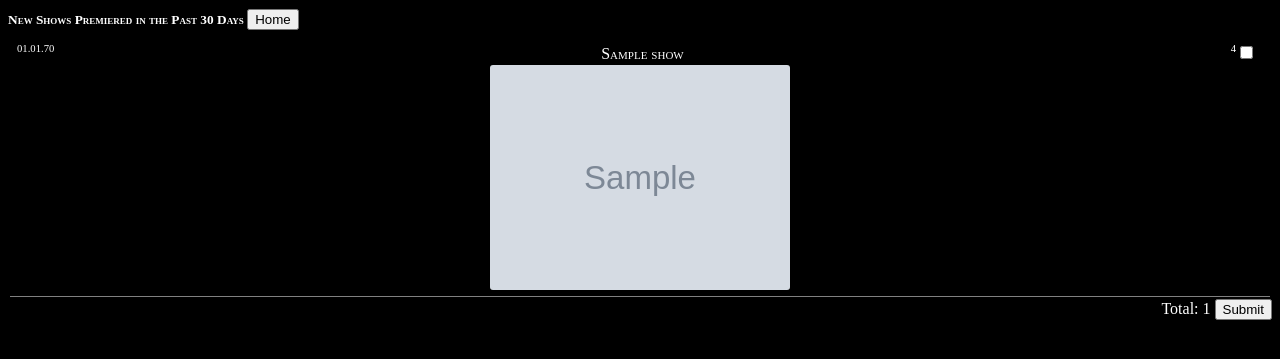
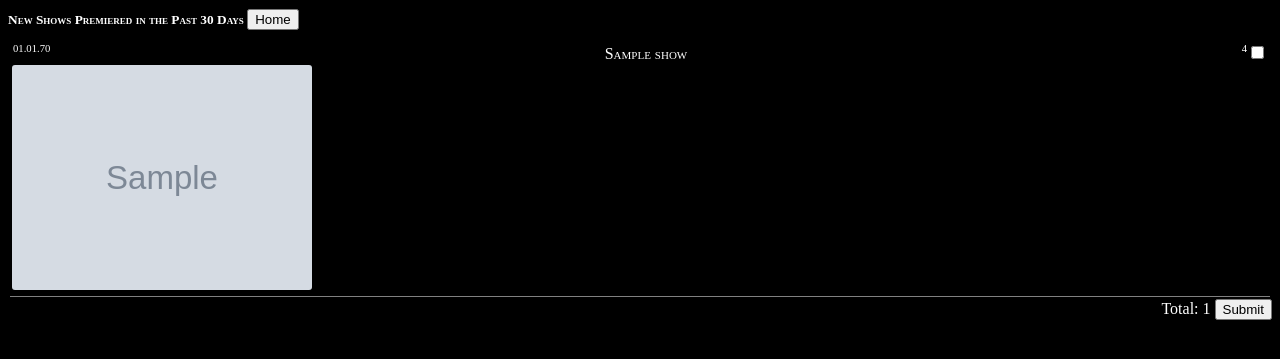
Before and after one commit to user77553/tvmaze-shows-crud, a PHP site: page / in a window 1280 px wide. Shown: the top 359 px of the page. Run offline with PHP 8.4, Linux system fonts and the light colour scheme; tables that the repository leaves empty or names only in its code hold one stand-in row (values such as "Sample post"); grey boxes marked "Sample" are stand-in pictures; data that the repository does not hold is empty.

Commit message:
Cosmetics for shows

```diff
--- a/index.php
+++ b/index.php
@@ -267,14 +267,14 @@ function print_premiers() {
 
        <form id="form1" action="index.php" method="post">
         <table>
-<?php   foreach ($Premiers as $Key=>$Value) {
-        	   if($i%4==0) echo '</tr><tr>'; ?>
-        	   <td class="main">
-        	    <div class="date"><?=date('d.m.y',strtotime($Value['premiered']))?></div>
-             <div class='name'><?=$Value['Name']?></div>
-             <div class="rating"><?=$Value['rating']?> <input type="checkbox" class="checkbox1" id="iddel<?=$i?>" name="iddel[]" value="<?=$Value['TVMazeID']?>" title="Remove" /></div>
-
-            <br/>
+        <?php   foreach ($Premiers as $Key=>$Value) {
+            if( $i % 4 === 0 ) echo "          </tr>\n          <!-- row #".( ($i / 4) + 1 )." -->\n          <tr>\n"; ?>
+            <td class="main">
+               <div class="flex">
+                  <div class="date"><?=date('d.m.y',strtotime($Value['premiered']))?></div>
+                  <div class='name'><?=$Value['Name']?></div>
+                  <div class="rating"><?=$Value['rating']?> <input type="checkbox" class="checkbox1" id="iddel<?=$i?>" name="iddel[]" value="<?=$Value['TVMazeID']?>" title="Remove" /></div>
+               </div>
 <?php       if($Value['Banner']) { ?>
               <a href="<?=$Value['URL']?>" target="_new">
                 <img class="banner" src="<?=$Value['Banner']?>" title="<?=$Value['Synopsis']?>" />
--- a/shows.css
+++ b/shows.css
@@ -16,10 +16,8 @@ body {
 .main {
  padding: 2px;
  border: 0;
- text-align: center;
- width: auto;
  border-bottom: 1px solid gray;
-}
+ }
 
 .head {
  text-align: left;
@@ -32,30 +30,25 @@ h1 {
 
 .date {
  font-size: 8pt;
- display: inline;
- float: left;
- margin-left: 5px;
-}
+ margin-left: 1px;
+ }
 
 .name {
  text-align: center;
  font-size: 12pt;
  font-variant: small-caps;
- vertical-align: middle;
  white-space: nowrap;
  overflow: hidden;
  text-overflow: ellipsis;
  padding: 2px;
  max-width: 150px;
- width: auto;
- display: inline-block;
-}
+ margin: auto;
+ }
 
 .rating {
  font-size: 8pt;
- display: inline;
- float: right;
- margin-right: 5px;
+ margin-right: 1px;
+ display: flex;
 }
 
 table {
@@ -72,9 +65,13 @@ h1 {
  font-size: 10pt;
 }
 
+.flex {
+  display: flex;
+  max-height: 30px;
+}
+
 .checkbox1 {
- margin-right: 10px;
- float: right;
+  height: 13px;
 }
 
 table.grid td {
```
